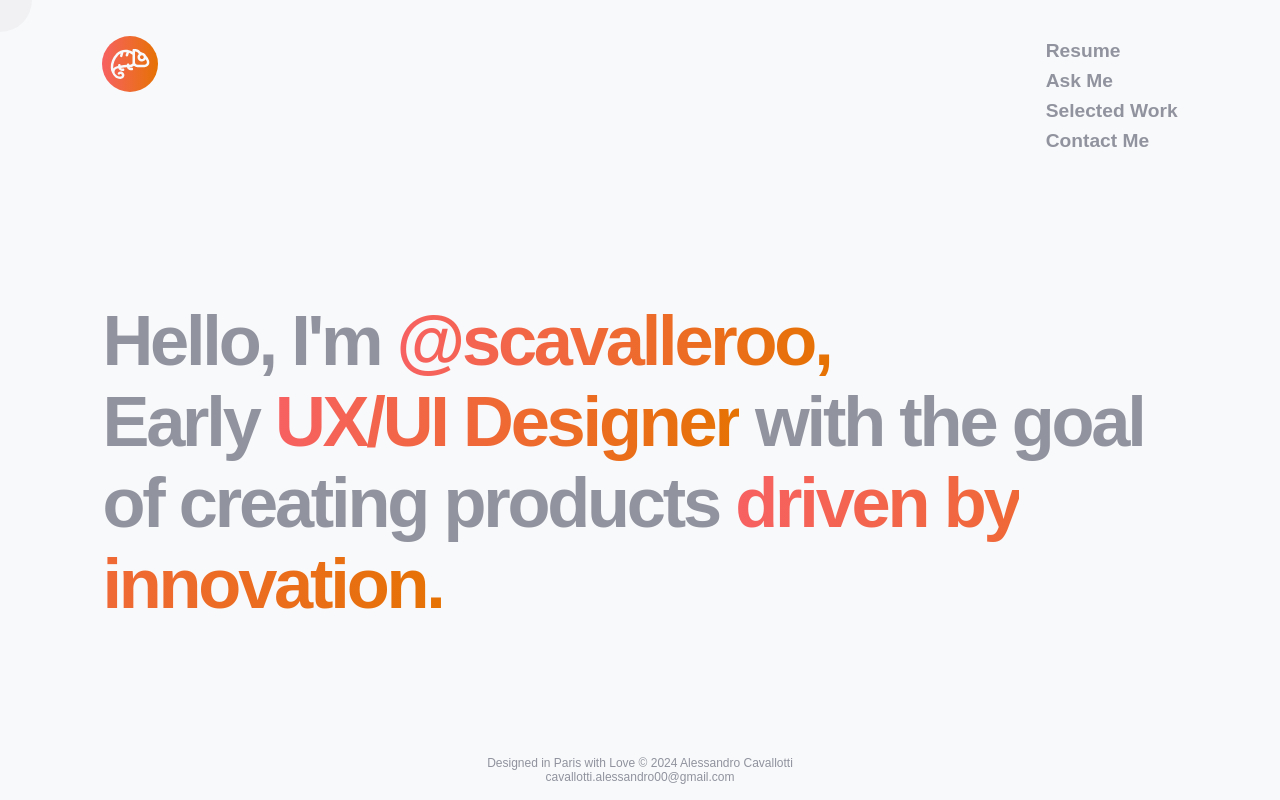
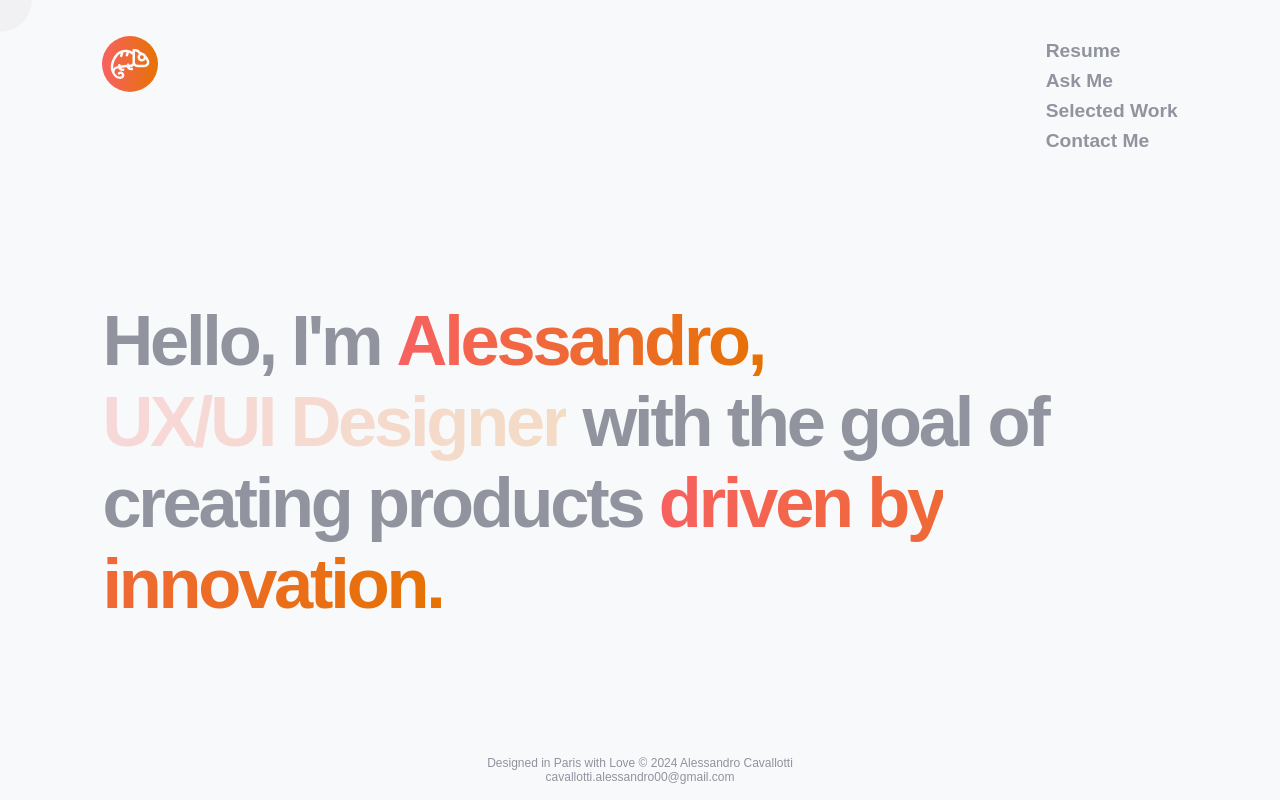
Before and after one commit to scavalleroo/react-portfolio, a React (Create React App) app: page / in a window 1280 px wide. Built offline with nearby package versions, Linux system fonts and the light colour scheme.

Commit message:
New text

```diff
--- a/src/App.css
+++ b/src/App.css
@@ -719,6 +719,12 @@ a {
   font-weight: bold;
 }
 
+.smooth-width {
+  display: inline-block;
+  transition: width 0.5s ease-in-out;
+  white-space: nowrap;
+}
+
 /* Reponsive */
 @media screen and (max-width: 768px) {
   .bigMe {
--- a/src/pages/Home.js
+++ b/src/pages/Home.js
@@ -6,7 +6,7 @@ import '../App.css';
 import { downloadCV } from '../utils/AppFunctions';
 
 function Home() {
-    const [myName, setMyName] = useState("Alessandro,");
+    const [myName, setMyName] = useState("UX/UI Designer");
     const [fadeClass, setFadeClass] = useState('fade-in');
     const ballRef = useRef(null);
     const headerRef = useRef(null);
@@ -16,7 +16,7 @@ function Home() {
     const appRef = useRef(null);
 
     useEffect(() => {
-        const texts = ["Alessandro,", "@scavalleroo,"];
+        const texts = ["UX/UI Designer", "Software Developer", "Marathoner", "Musician", "Team Player"];
         let index = 0;
         const interval = setInterval(() => {
             setFadeClass('fade-out'); // Start fade-out before changing the text
@@ -27,7 +27,7 @@ function Home() {
                 setFadeClass('fade-in'); // Start fade-in with the new text
             }, 500); // Delay to match fade-out duration
 
-        }, 3000); // Changes every 3 seconds
+        }, 5000); // Changes every 3 seconds
 
         // Clean up the interval on component unmount
         return () => clearInterval(interval);
@@ -176,9 +176,18 @@ function Home() {
             <div className='centerHome'>
                 <div className='headerHome' ref={headerRef}>
                     <div className='myName'>
-                        <div className='bigMe'><span ref={el => textRefs.current[0] = el}>Hello,</span> <span ref={el => textRefs.current[8] = el}>I'm</span></div> <div className={`bigMe orange ${fadeClass}`}>{myName}</div>
+                        <div className='bigMe'><span ref={el => textRefs.current[0] = el}>Hello,</span> <span ref={el => textRefs.current[8] = el}>I'm</span></div> <div className={`bigMe orange`}>Alessandro,</div>
                     </div>
-                    <div className='bigMe'><span ref={el => textRefs.current[1] = el}>Early</span> <span className='orange'>UX/UI Designer</span> <span ref={el => textRefs.current[2] = el}>with</span> <span ref={el => textRefs.current[3] = el}>the</span> <span ref={el => textRefs.current[4] = el}>goal</span> <span ref={el => textRefs.current[5] = el}>of</span> <span ref={el => textRefs.current[6] = el}>creating</span> <span ref={el => textRefs.current[7] = el}>products</span> <span className='orange'>driven by innovation.</span></div>
+                    <div className='bigMe' style={{ transition: 'all 1s' }}>
+                        <span style={{ transition: 'all 1s' }} ref={el => textRefs.current[1] = el} className={`orange ${fadeClass} smooth-width`}>{myName}</span>
+                        <span style={{ transition: 'all 1s' }} ref={el => textRefs.current[2] = el}> with</span>
+                        <span style={{ transition: 'all 1s' }} ref={el => textRefs.current[3] = el}> the</span>
+                        <span style={{ transition: 'all 1s' }} ref={el => textRefs.current[4] = el}> goal</span>
+                        <span style={{ transition: 'all 1s' }} ref={el => textRefs.current[5] = el}> of</span>
+                        <span style={{ transition: 'all 1s' }} ref={el => textRefs.current[6] = el}> creating</span>
+                        <span style={{ transition: 'all 1s' }} ref={el => textRefs.current[7] = el}> products</span>
+                        <span style={{ transition: 'all 1s' }} className='orange'> driven by innovation.</span>
+                    </div>
                 </div>
             </div>
             <Footer />
```
